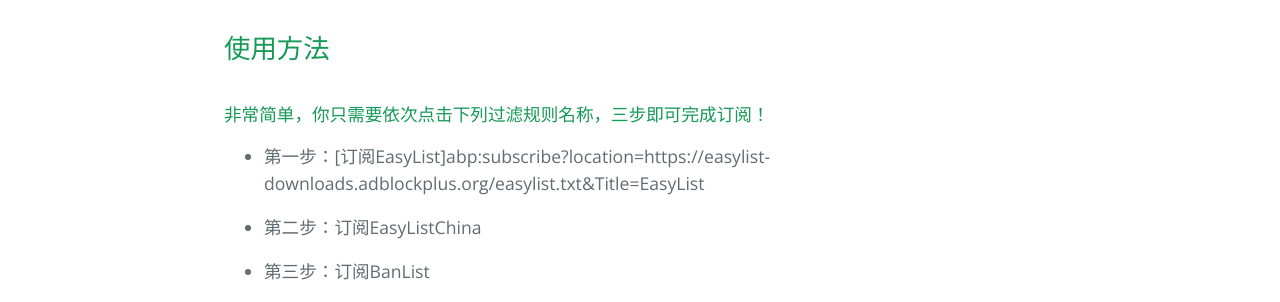
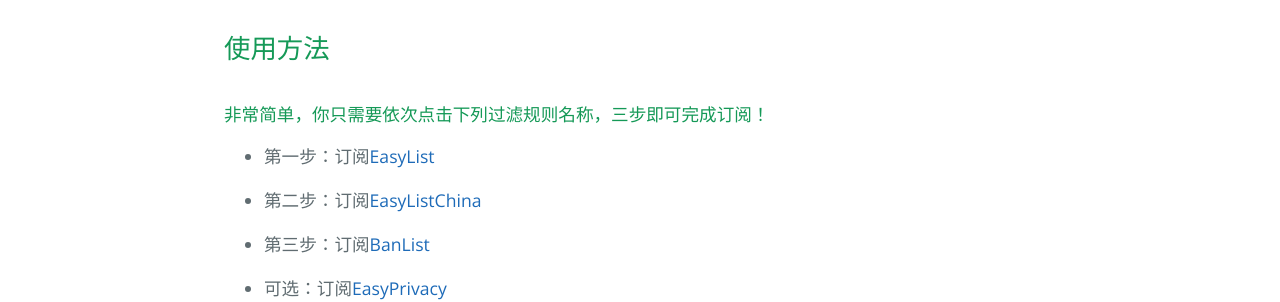
Before and after one commit to yimike/banlist, a plain HTML site: page index.html in a window 1280 px wide. Shown: the part 501-803 px from the top of the page. Drawn offline with nearby package versions, Linux system fonts and the light colour scheme.

```diff
--- a/index.html
+++ b/index.html
@@ -31,10 +31,10 @@
 <a id="非常简单你只需要依次点击下列过滤规则名称三步即可完成订阅" class="anchor" href="#%E9%9D%9E%E5%B8%B8%E7%AE%80%E5%8D%95%E4%BD%A0%E5%8F%AA%E9%9C%80%E8%A6%81%E4%BE%9D%E6%AC%A1%E7%82%B9%E5%87%BB%E4%B8%8B%E5%88%97%E8%BF%87%E6%BB%A4%E8%A7%84%E5%88%99%E5%90%8D%E7%A7%B0%E4%B8%89%E6%AD%A5%E5%8D%B3%E5%8F%AF%E5%AE%8C%E6%88%90%E8%AE%A2%E9%98%85" aria-hidden="true"><span class="octicon octicon-link"></span></a>非常简单，你只需要依次点击下列过滤规则名称，三步即可完成订阅！</h4>
 
 <ul>
-<li><p>第一步：[订阅EasyList]abp:subscribe?location=https://easylist-downloads.adblockplus.org/easylist.txt&amp;Title=EasyList</p></li>
-<li><p>第二步：订阅EasyListChina</p></li>
-<li><p>第三步：订阅BanList</p></li>
-<li><p>可选：订阅EasyPrivacy</p></li>
+<li><p>第一步：订阅<a href="https://easylist-downloads.adblockplus.org/easylist.txt">EasyList</a></p></li>
+<li><p>第二步：订阅<a href="https://easylist-downloads.adblockplus.org/easylistchina.txt">EasyListChina</a></p></li>
+<li><p>第三步：订阅<a href="https://raw.github.com/yimike/BanList/master/BanList.txt">BanList</a></p></li>
+<li><p>可选：订阅<a href="https://easylist-downloads.adblockplus.org/easyprivacy.txt">EasyPrivacy</a></p></li>
 </ul>
 
       <footer class="site-footer">
--- a/params.json
+++ b/params.json
@@ -1 +1 @@
-{"name":"Banlist","tagline":"昵称“板栗”，EasyList China的私人订制补充规则！","body":"##Banlist\r\n\r\n昵称“板栗”，EasyList China的私人订制补充规则！\r\n\r\n##使用方法\r\n#### 非常简单，你只需要依次点击下列过滤规则名称，三步即可完成订阅！\r\n- 第一步：[订阅EasyList]<abp:subscribe?location=https://easylist-downloads.adblockplus.org/easylist.txt&Title=EasyList>\r\n\r\n- 第二步：[订阅EasyListChina](abp:subscribe?location=https://easylist-downloads.adblockplus.org/easylistchina.txt&title=EasyListChina&requiresLocation=https://easylist-downloads.adblockplus.org/easylist.txt&requiresTitle=EasyList)\r\n\r\n- 第三步：[订阅BanList](abp:subscribe?location=https://raw.github.com/yimike/BanList/master/BanList.txt&title=BanList&requiresLocation=https://easylist-downloads.adblockplus.org/easylistchina.txt&requiresTitle=EasyListChina)\r\n\r\n- 可选：[订阅EasyPrivacy](abp:subscribe?location=https://easylist-downloads.adblockplus.org/easyprivacy.txt&Title=EasyPrivacy)\r\n\r\n\r\n","google":"","note":"Don't delete this file! It's used internally to help with page regeneration."}
+{"name":"Banlist","tagline":"昵称“板栗”，EasyList China的私人订制补充规则！","body":"##Banlist\r\n\r\n昵称“板栗”，EasyList China的私人订制补充规则！\r\n\r\n##使用方法\r\n#### 非常简单，你只需要依次点击下列过滤规则名称，三步即可完成订阅！\r\n- 第一步：订阅[EasyList](https://easylist-downloads.adblockplus.org/easylist.txt)\r\n\r\n- 第二步：订阅[EasyListChina](https://easylist-downloads.adblockplus.org/easylistchina.txt)\r\n\r\n- 第三步：订阅[BanList](https://raw.github.com/yimike/BanList/master/BanList.txt)\r\n\r\n- 可选：订阅[EasyPrivacy](https://easylist-downloads.adblockplus.org/easyprivacy.txt)\r\n\r\n","google":"","note":"Don't delete this file! It's used internally to help with page regeneration."}
```
